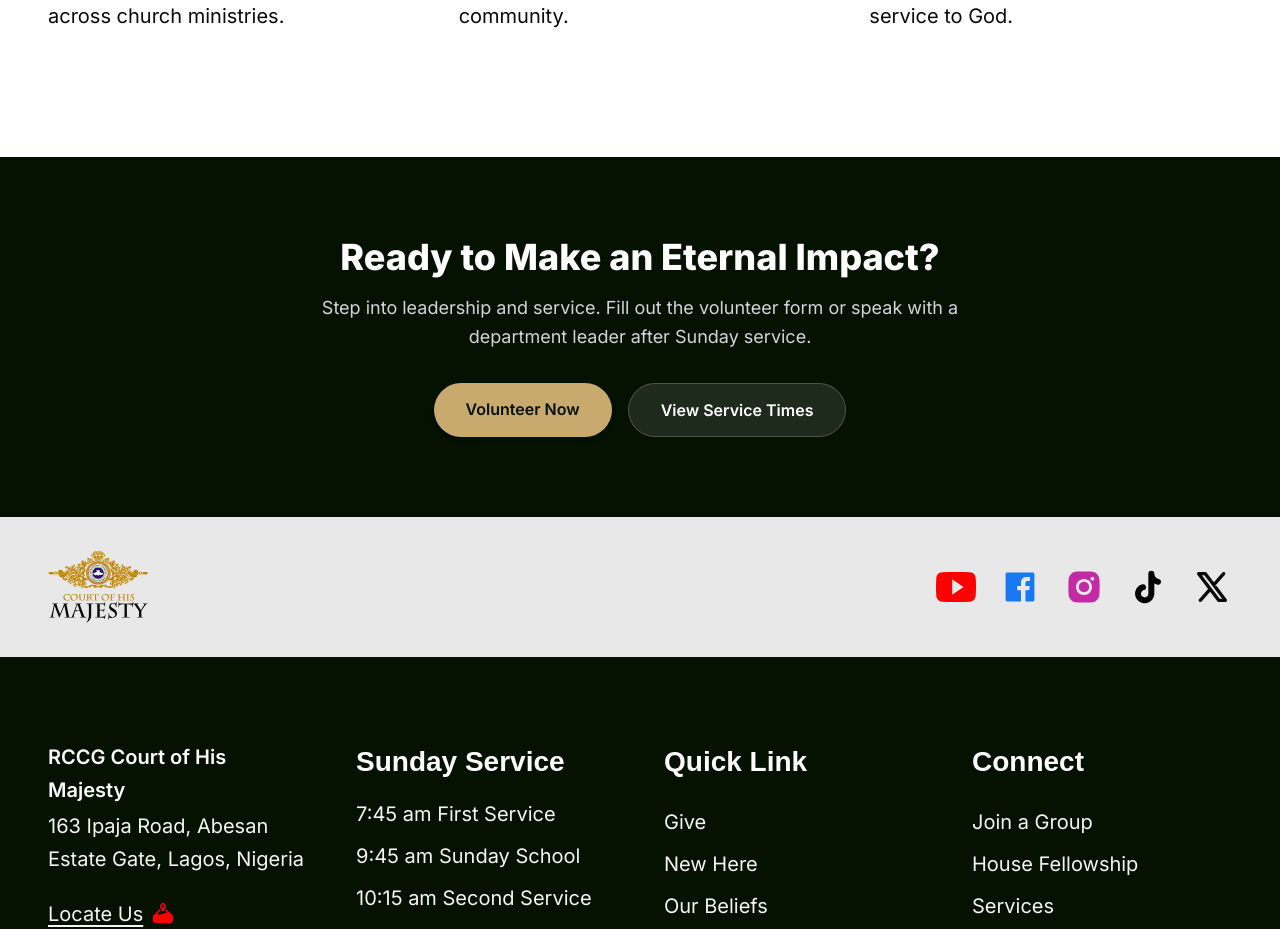
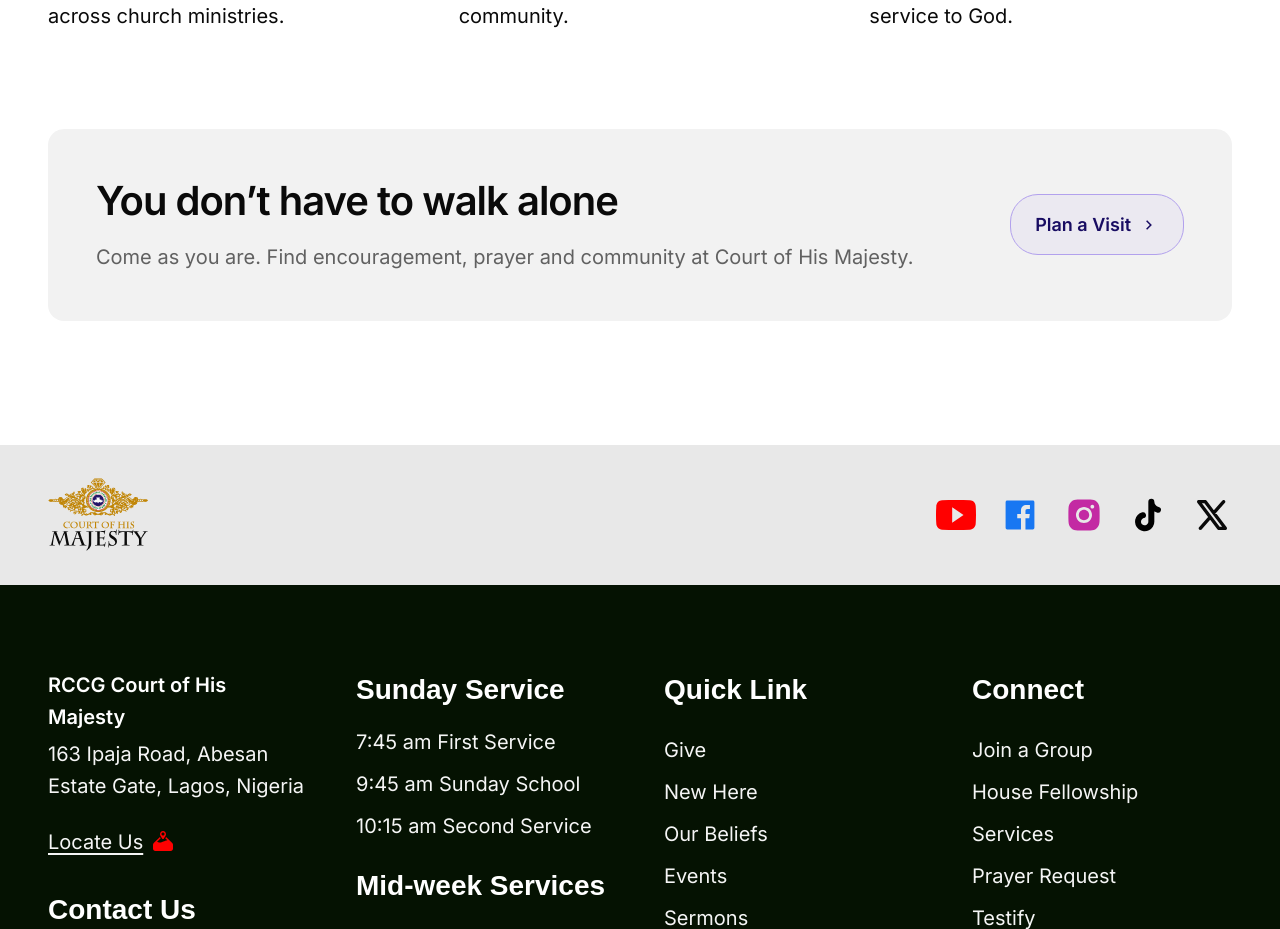
Before and after one commit to stephenoduntan/CHM, a Next.js app: page /ministries in a window 1280 px wide. Shown: the part 3680-4609 px from the top of the page. Built offline with nearby package versions, Linux system fonts and the light colour scheme; no server answers; a web font is replaced by a local one.

Commit message:
feat: update Call to Action section on ministries page to match Figma node 2102:5421

```diff
--- a/src/app/ministries/page.tsx
+++ b/src/app/ministries/page.tsx
@@ -182,7 +182,7 @@ export default function MinistriesPage() {
       </section>
 
       {/* ─── Invitation Banner & Department Grid (Figma node 2086:638) ──────── */}
-      <section className="pt-16 sm:pt-20 lg:pt-[84px] pb-20 sm:pb-24 lg:pb-[124px] bg-white">
+      <section className="pt-16 sm:pt-20 lg:pt-[84px] pb-16 sm:pb-20 lg:pb-[96px] bg-white">
         <Container className="max-w-[1440px]">
           {/* Invitation Banner (node 2086:639 & 2086:640) */}
           <div className="mb-14 sm:mb-16 lg:mb-[64px]">
@@ -225,30 +225,33 @@ export default function MinistriesPage() {
         </Container>
       </section>
 
-      {/* ─── Call to Action / Worker Enrollment ────────────────────── */}
-      <section id="join" className="py-20 bg-[#051202] text-white">
-        <Container>
-          <div className="max-w-2xl mx-auto text-center">
-            <h2 className="font-sans font-extrabold text-3xl sm:text-4xl text-white mb-4">
-              Ready to Make an Eternal Impact?
-            </h2>
-            <p className="text-gray-300 text-base sm:text-lg mb-8 leading-relaxed">
-              Step into leadership and service. Fill out the volunteer form or speak with a department leader after Sunday service.
-            </p>
-            <div className="flex flex-wrap justify-center gap-4">
-              <Link
-                href="/connect"
-                className="px-8 py-3.5 rounded-full font-semibold text-[#051202] bg-[#c8a96e] hover:bg-[#b8985c] shadow-md transition-all text-base"
-              >
-                Volunteer Now
-              </Link>
-              <Link
-                href="/services"
-                className="px-8 py-3.5 rounded-full font-semibold text-white bg-white/10 hover:bg-white/20 border border-white/20 transition-all text-base"
-              >
-                View Service Times
-              </Link>
+      {/* ─── Call to Action / Community Invitation (Figma node 2102:5421) ──── */}
+      <section id="join" className="pb-20 sm:pb-24 lg:pb-[124px] bg-white">
+        <Container className="max-w-[1440px]">
+          <div className="bg-[#f2f2f2] rounded-[16px] p-8 sm:p-10 lg:p-[48px] flex flex-col md:flex-row items-start md:items-center justify-between gap-8 md:gap-[64px]">
+            <div className="flex-1 flex flex-col gap-3 sm:gap-[16px] items-start">
+              <h2 className="font-sans font-semibold text-2xl sm:text-3xl lg:text-[40px] text-[#0a0a0a] leading-[1.2] tracking-tight">
+                You don’t have to walk alone
+              </h2>
+              <p className="font-sans font-normal text-base sm:text-lg lg:text-[20px] text-[#616161] leading-[1.6]">
+                Come as you are. Find encouragement, prayer and community at Court of His Majesty.
+              </p>
             </div>
+            <Link
+              href="/new-here"
+              className="inline-flex items-center justify-center gap-2 px-6 py-3.5 sm:px-[24px] sm:py-[16px] rounded-[28px] bg-[rgba(178,161,237,0.1)] hover:bg-[rgba(178,161,237,0.2)] border border-[#b2a1ed] text-[#180c62] text-base sm:text-[18px] font-semibold transition-all duration-200 shrink-0 group"
+            >
+              <span>Plan a Visit</span>
+              <div className="relative size-5 shrink-0">
+                <Image
+                  src="/images/action-arrow.svg"
+                  alt=""
+                  width={20}
+                  height={20}
+                  className="size-5 shrink-0 transition-transform duration-200 group-hover:translate-x-1"
+                />
+              </div>
+            </Link>
           </div>
         </Container>
       </section>
```
Also changed, not shown: public/images/action-arrow.svg (added).
